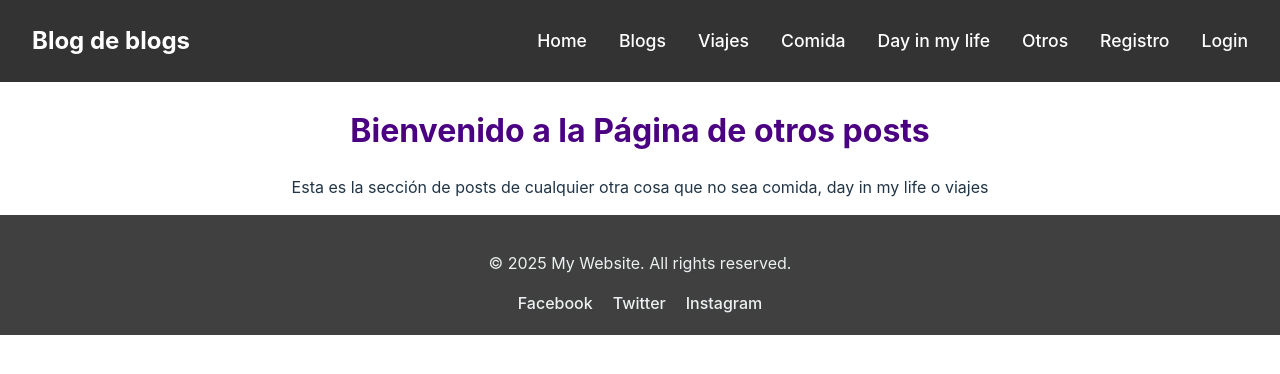
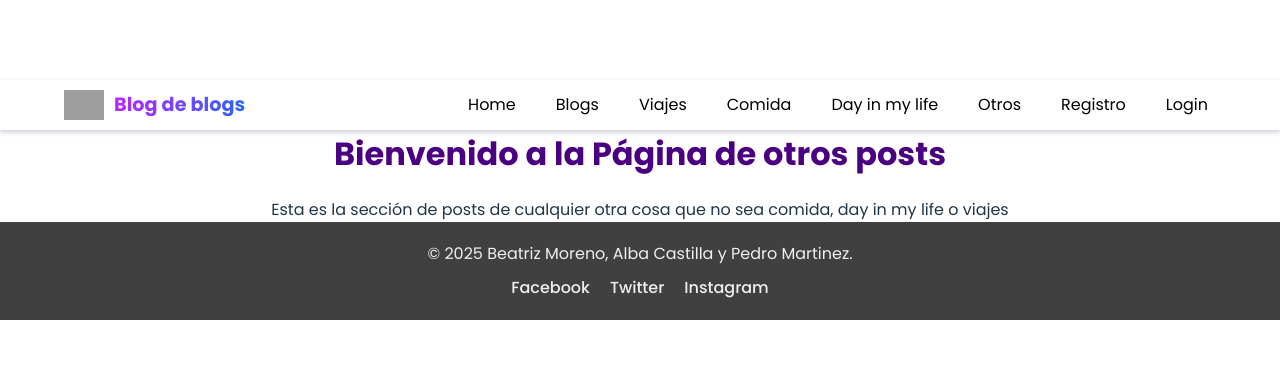
Before and after one commit to AlbaCastilla/WebBlogs, a React (Vite) app: page /otros in a window 1280 px wide. Shown: the top 374 px of the page. Built offline with nearby package versions, Linux system fonts and the light colour scheme; grey boxes are pictures that could not be loaded.

Commit message:
navbar cambiados los estilos

```diff
--- a/src/components/footer/Footer.jsx
+++ b/src/components/footer/Footer.jsx
@@ -5,7 +5,7 @@ const Footer = () => {
   return (
     <footer className="footer">
       <div className="footer-content">
-        <p>&copy; 2025 My Website. All rights reserved.</p>
+        <p>&copy; 2025 Beatriz Moreno, Alba Castilla y Pedro Martinez.</p>
         <div className="social-links">
           <a href="https://facebook.com" target="_blank" rel="noopener noreferrer" className="social-icon">Facebook</a>
           <a href="https://twitter.com" target="_blank" rel="noopener noreferrer" className="social-icon">Twitter</a>
--- a/src/components/navbar/Navbar.css
+++ b/src/components/navbar/Navbar.css
@@ -1,5 +1,5 @@
 
-.navbar {
+/* .navbar {
     display: flex;
     justify-content: space-between;
     align-items: center;
@@ -39,7 +39,7 @@
     color: #ffcc00;
   }
 
-  /* Menú responsive */
+
   .menu-icon {
     display: none;
     cursor: pointer;
@@ -53,7 +53,7 @@
     transition: all 0.3s;
   }
 
-  /* Estilo cuando el menú hamburguesa está activo */
+
   .nav-links.active {
     display: block;
     position: absolute;
@@ -79,10 +79,148 @@
 
   @media (max-width: 768px) {
     .nav-links {
-      display: none; /* Oculta el menú en pantallas pequeñas por defecto */
+      display: none;
     }
 
     .menu-icon {
-      display: block; /* Muestra el ícono hamburguesa */
+      display: block;
+    }
+  } */
+
+   @import url("https://fonts.googleapis.com/css2?family=Poppins:wght@300;400;500;600;700&display=swap");
+
+  * {
+    box-sizing: border-box;
+    margin: 0;
+    padding: 0;
+    font-family: "Poppins", sans-serif;
+  }
+
+  nav {
+    padding: 10px 5%;
+    display: flex;
+    justify-content: space-between;
+    align-items: center;
+    box-shadow: 0px 2px 5px rgba(50, 50, 93, 0.25);
+    z-index: 10;
+    background: white;
+    position: relative;
+  }
+
+  nav .logo {
+    display: flex;
+    align-items: center;
+  }
+
+  nav .logo img {
+    height: 30px;
+    margin-right: 10px;
+  }
+
+  nav .logo h1 {
+    font-size: 1.2rem;
+    background: linear-gradient(to right, #b927fc 0%, #2c64fc 100%);
+    -webkit-background-clip: text;
+    background-clip: text;
+    -webkit-text-fill-color: transparent;
+  }
+
+
+  nav ul {
+    list-style: none;
+    display: flex;
+  }
+
+  nav ul li {
+    margin-left: 1.5rem;
+  }
+
+  nav ul li a {
+    text-decoration: none;
+    color: #000;
+    font-weight: 400;
+    padding: 4px 8px;
+    border-radius: 5px;
+  }
+
+  nav ul li a:hover {
+    background-color: #f5f5f5;
+  }
+
+
+  .hamburger {
+    display: none;
+    cursor: pointer;
+  }
+
+  .hamburger .line {
+    width: 25px;
+    height: 3px;
+    background-color: #1f1f1f;
+    display: block;
+    margin: 5px auto;
+    transition: all 0.3s ease-in-out;
+  }
+
+
+  .hamburger-active .line:nth-child(1) {
+    transform: translateY(8px) rotate(45deg);
+    color: #000;
+  }
+
+  .hamburger-active .line:nth-child(2) {
+    opacity: 0;
+  }
+
+  .hamburger-active .line:nth-child(3) {
+    transform: translateY(-8px) rotate(-45deg);
+  }
+
+
+  .menubar {
+    position: fixed;
+    top: 0;
+    left: -100%;
+    width: 60%;
+    height: 100vh;
+    background: white;
+    padding-top: 5rem;
+    transition: left 0.4s ease-in-out;
+    box-shadow: rgba(149, 157, 165, 0.2) 0px 8px 24px;
+  }
+
+  .menubar.active {
+    left: 0;
+  }
+
+  .menubar ul {
+    list-style: none;
+    padding: 0;
+    text-align: center;
+  }
+
+  .menubar ul li {
+    margin-bottom: 20px;
+  }
+
+  .menubar ul li a {
+    text-decoration: none;
+    color: black;
+    font-size: 1rem;
+    font-weight: 500;
+  }
+
+  .menubar ul li a:hover {
+    background-color: #a54e4e;
+  }
+
+
+  @media screen and (max-width: 820px) {
+    nav ul {
+      display: none;
+    }
+
+    .hamburger {
+      display: block;
     }
   }
--- a/src/components/navbar/Navbar.jsx
+++ b/src/components/navbar/Navbar.jsx
@@ -3,10 +3,10 @@
 // import './Navbar.css';
 
 // const Navbar = () => {
-//   {/*Estado para controlar si el menú está abierto o cerrado*/}
+//   {/* Estado para controlar si el menú está abierto o cerrado */}
 //   const [isMenuOpen, setIsMenuOpen] = useState(false);
 
-//   {/* Función para alternar el estado del menú*/}
+//   {/* Función para alternar el estado del menú */}
 //   const toggleMenu = () => {
 //     setIsMenuOpen(!isMenuOpen);
 //   };
@@ -14,23 +14,25 @@
 //   return (
 //     <nav className="navbar">
 //       <h1 className="logo">Blog de blogs</h1>
-//       {/* menu-icon = Icono de menú hamburguesa n pantallas pequeñas */}
+//       {/* menu-icon = Icono de menú hamburguesa en pantallas pequeñas */}
 //       <div className="menu-icon" onClick={toggleMenu}>
 //         <div className="bar"></div>
 //         <div className="bar"></div>
 //         <div className="bar"></div>
 //       </div>
 
-//       {/* Menu de nav */}
+//       {/* Menú de navegación */}
 //       <div className={`nav-links ${isMenuOpen ? 'active' : ''}`}>
 //         <ul>
-//           {/*<Link> <Link/> actua como un <a><a/>*/}
+//           {/* <Link> actúa como un <a> */}
 //           <li><Link to="/">Home</Link></li>
 //           <li><Link to="/crear-blogs">Blogs</Link></li>
 //           <li><Link to="/viajes">Viajes</Link></li>
 //           <li><Link to="/comida">Comida</Link></li>
 //           <li><Link to="/day-in-my-life">Day in my life</Link></li>
 //           <li><Link to="/otros">Otros</Link></li>
+//           <li><Link to="/registro">Registro</Link></li>
+//           <li><Link to="/login">Login</Link></li>
 //         </ul>
 //       </div>
 //     </nav>
@@ -39,33 +41,41 @@
 
 // export default Navbar;
 
+
  import { useState } from 'react';
  import { Link } from 'react-router-dom';
  import './Navbar.css';
 
  const Navbar = () => {
-  {/* Estado para controlar si el menú está abierto o cerrado */}
    const [isMenuOpen, setIsMenuOpen] = useState(false);
 
-  {/* Función para alternar el estado del menú */}
    const toggleMenu = () => {
      setIsMenuOpen(!isMenuOpen);
    };
 
    return (
-    <nav className="navbar">
-      <h1 className="logo">Blog de blogs</h1>
-      {/* menu-icon = Icono de menú hamburguesa en pantallas pequeñas */}
-      <div className="menu-icon" onClick={toggleMenu}>
-        <div className="bar"></div>
-        <div className="bar"></div>
-        <div className="bar"></div>
+     <nav>
+       <div className="logo">
+         <img src="/assets/Logo64x64.png" alt="logo" />
+         <h1>Blog de blogs</h1>
        </div>
-
-      {/* Menú de navegación */}
-      <div className={`nav-links ${isMenuOpen ? 'active' : ''}`}>
+       <ul className={isMenuOpen ? 'active' : ''}>
+         <li><Link to="/">Home</Link></li>
+         <li><Link to="/crear-blogs">Blogs</Link></li>
+         <li><Link to="/viajes">Viajes</Link></li>
+         <li><Link to="/comida">Comida</Link></li>
+         <li><Link to="/day-in-my-life">Day in my life</Link></li>
+         <li><Link to="/otros">Otros</Link></li>
+         <li><Link to="/registro">Registro</Link></li>
+         <li><Link to="/login">Login</Link></li>
+       </ul>
+       <div className={`hamburger ${isMenuOpen ? 'hamburger-active' : ''}`} onClick={toggleMenu}>
+         <span className="line"></span>
+         <span className="line"></span>
+         <span className="line"></span>
+       </div>
+       <div className={`menubar ${isMenuOpen ? 'active' : ''}`}>
          <ul>
-          {/* <Link> actúa como un <a> */}
            <li><Link to="/">Home</Link></li>
            <li><Link to="/crear-blogs">Blogs</Link></li>
            <li><Link to="/viajes">Viajes</Link></li>
```
Lines whose indentation alone changed are shown as unchanged.
